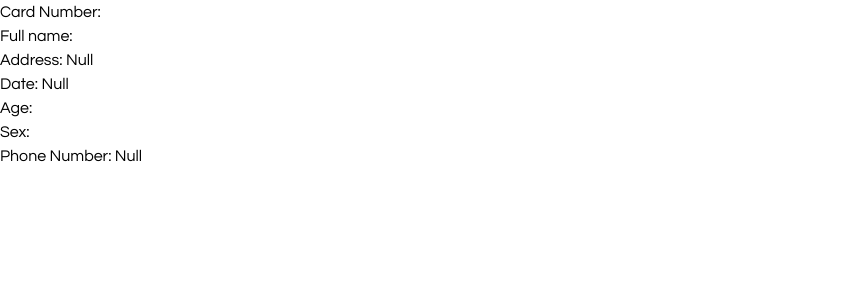
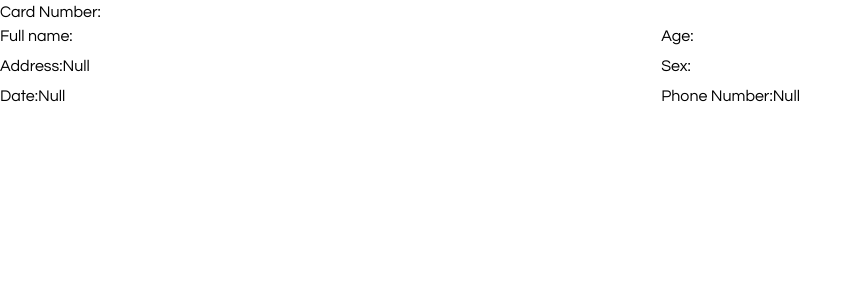
Before and after one commit to kawojue/toopcc-beta, a Next.js app in the folder client/: page /patients/1 in a window 1280 px wide. Shown: the top 300 px of the page, without its empty margins (0-862 px from the left). Built offline with nearby package versions, Linux system fonts and the light colour scheme.

Commit message:
[edit] structure

```diff
--- a/client/components/Patient.tsx
+++ b/client/components/Patient.tsx
@@ -1,41 +1,41 @@
 "use client"
 import convertISODate from "@/utils/shortDate"
 
-const Patient = ({ patient }: any) => {
+const Patient = ({ patient }:any) => {
     console.log(patient)
 
     return (
-        <section>
-            <article className="relative">
-                <div>
-                    <span>Card Number: </span>
-                    <span>{patient.card_no}</span>
-                </div>
-                <div>
+        <section className="patients md:max-w-[800px] overflow-x-hidden">
+            <div>
+                <span>Card Number:</span>
+                <span>{patient.card_no}</span>
+            </div>
+            <article className="w-full flex justify-between">
+                <div className="flex flex-col gap-1.5">
                     <div>
-                        <span>Full name: </span>
+                        <span>Full name:</span>
                         <span>{patient.fullname}</span>
                     </div>
                     <div>
-                        <span>Address: </span>
+                        <span>Address:</span>
                         <span>{patient.address || 'Null'}</span>
                     </div>
                     <div>
-                        <span>Date: </span>
+                        <span>Date:</span>
                         <span>{convertISODate(patient.date) || 'Null'}</span>
                     </div>
                 </div>
-                <div>
+                <div className="flex flex-col gap-1.5">
                     <div>
-                        <span>Age: </span>
+                        <span>Age:</span>
                         <span>{patient.age}</span>
                     </div>
                     <div>
-                        <span>Sex: </span>
+                        <span>Sex:</span>
                         <span>{patient.sex}</span>
                     </div>
                     <div>
-                        <span>Phone Number: </span>
+                        <span>Phone Number:</span>
                         <span>{patient.phone_no || 'Null'}</span>
                     </div>
                 </div>
```
